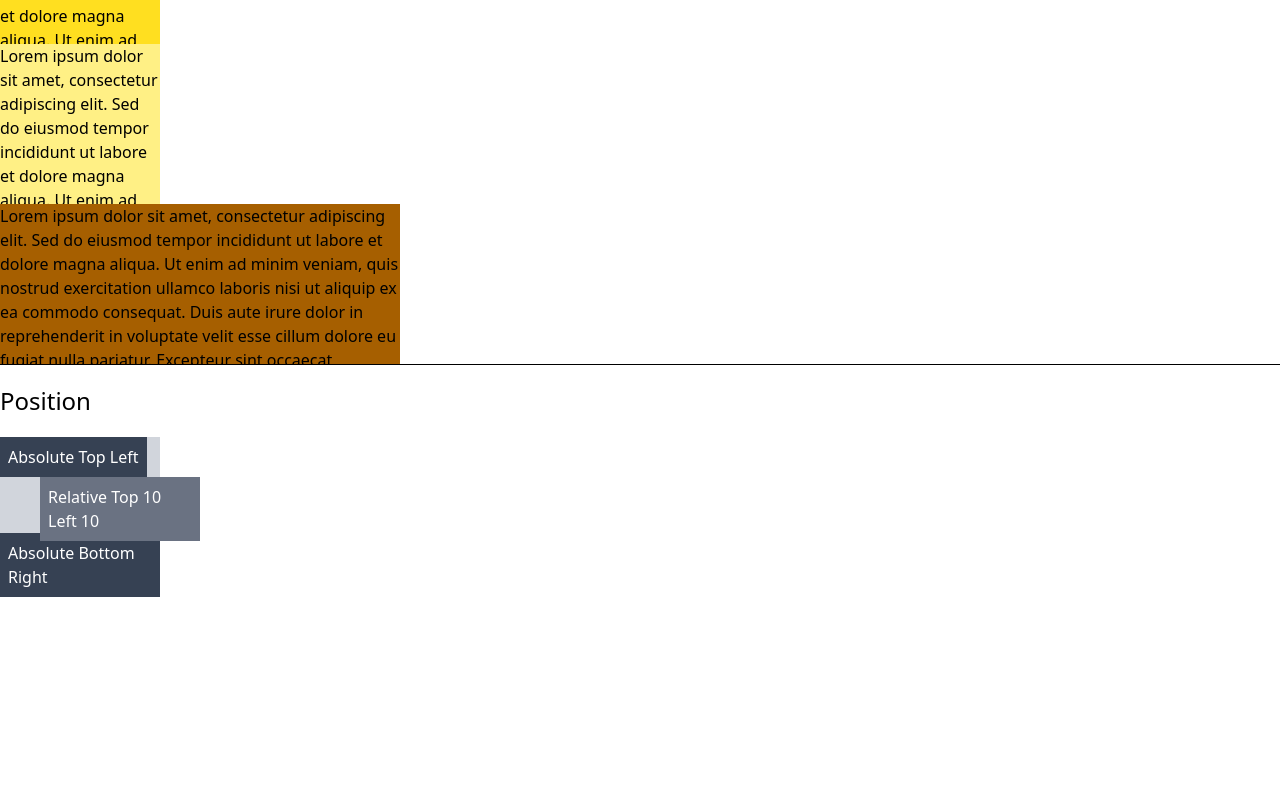
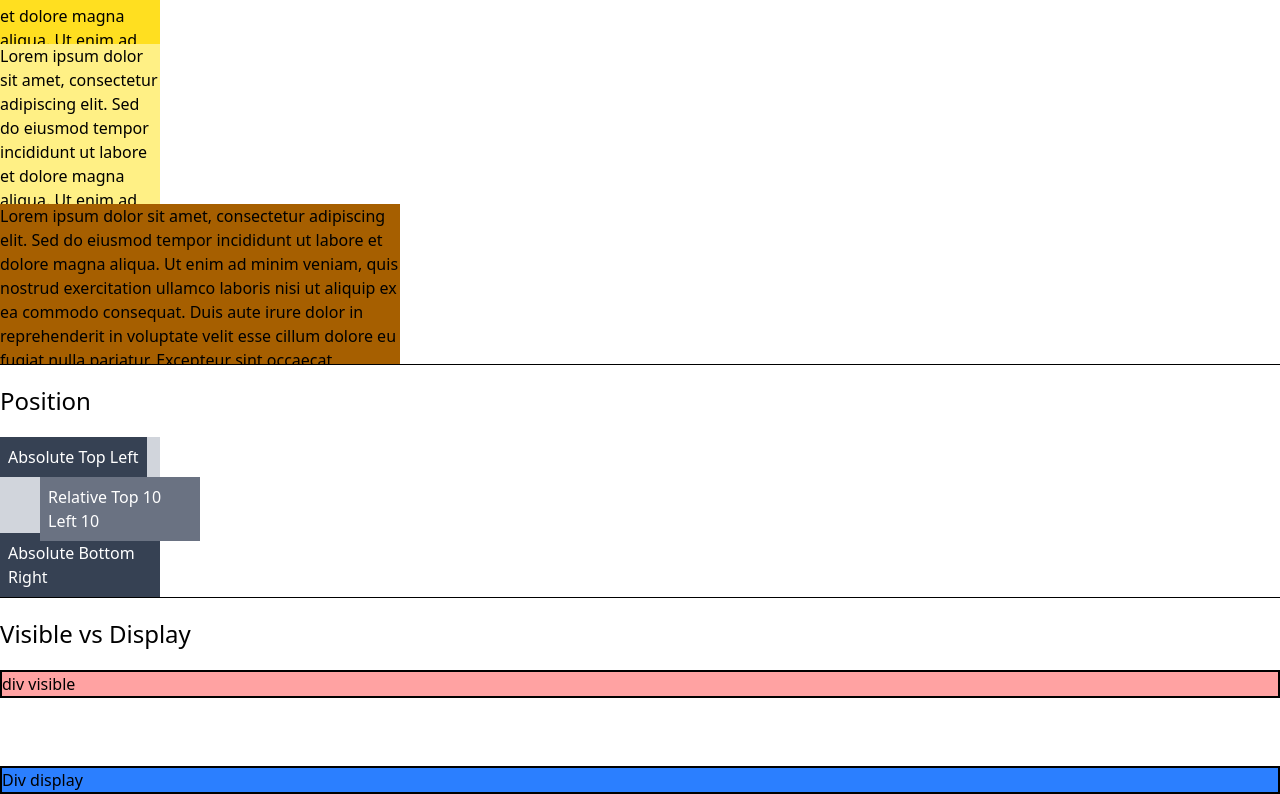
Before and after one commit to DiegoRenan/tailwind-css-templates, a React (Vite) app in the folder layout/: page / in a window 1280 px wide. Shown: the part 1087-1881 px from the top of the page. Before the commit the page ends 1684 px from the top, so only its background shows below. Built offline with nearby package versions, Linux system fonts and the light colour scheme.

Commit message:
Add examples for visible vs display properties in App component

```diff
--- a/layout/src/App.jsx
+++ b/layout/src/App.jsx
@@ -76,6 +76,15 @@ function App() {
         <div className="absolute bottom-0 right-0 bg-gray-700 text-white p-2">Absolute Bottom Right</div>
         <div className="relative bg-gray-500 text-white p-2 top-10 left-10">Relative Top 10 Left 10</div>
       </div>
+
+      <hr />
+      <h1 className='container mx-auto text-2xl my-5'>Visible vs Display</h1>
+      <div className="container mx-auto">
+        <div className="visible bg-red-300 border-2">div visible</div>
+        <div className="invisible bg-red-300 border-2 p-5">div invisible My size still counts</div>
+        <div className="border-2 bg-blue-500">Div display</div>
+        <div className="border-2 bg-blue-500 hidden p-10 my-10">Div hidden My size does not count</div>
+      </div>
     </>
   )
 }
```
